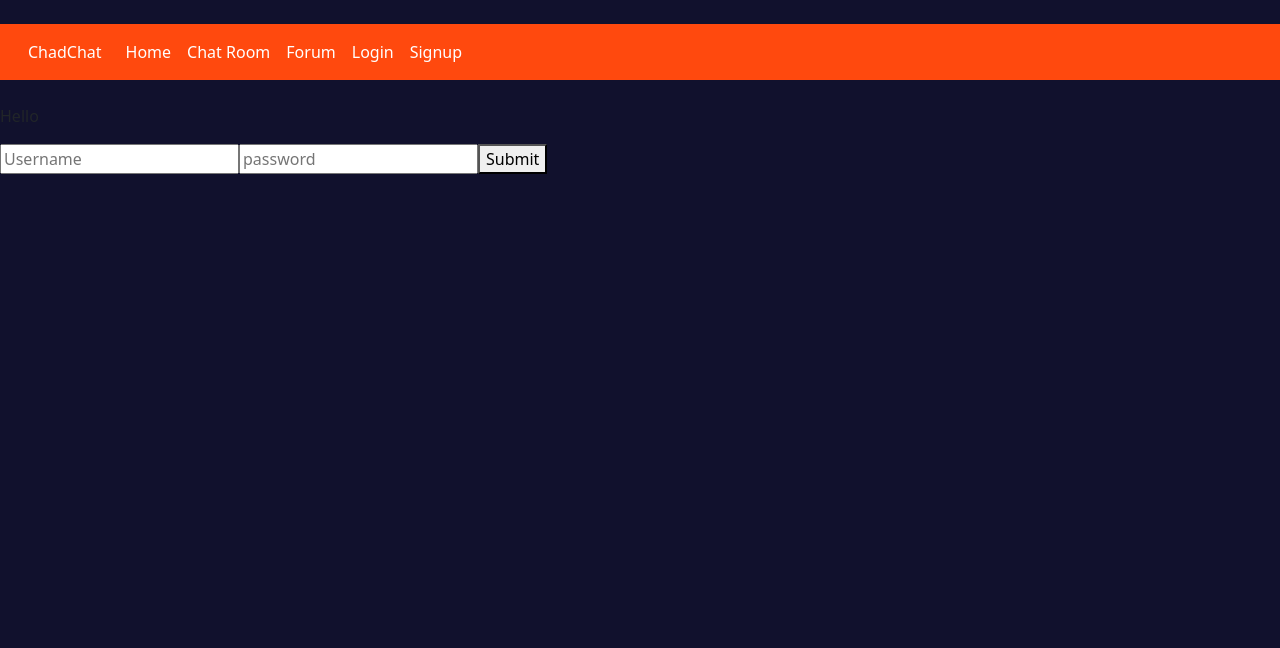
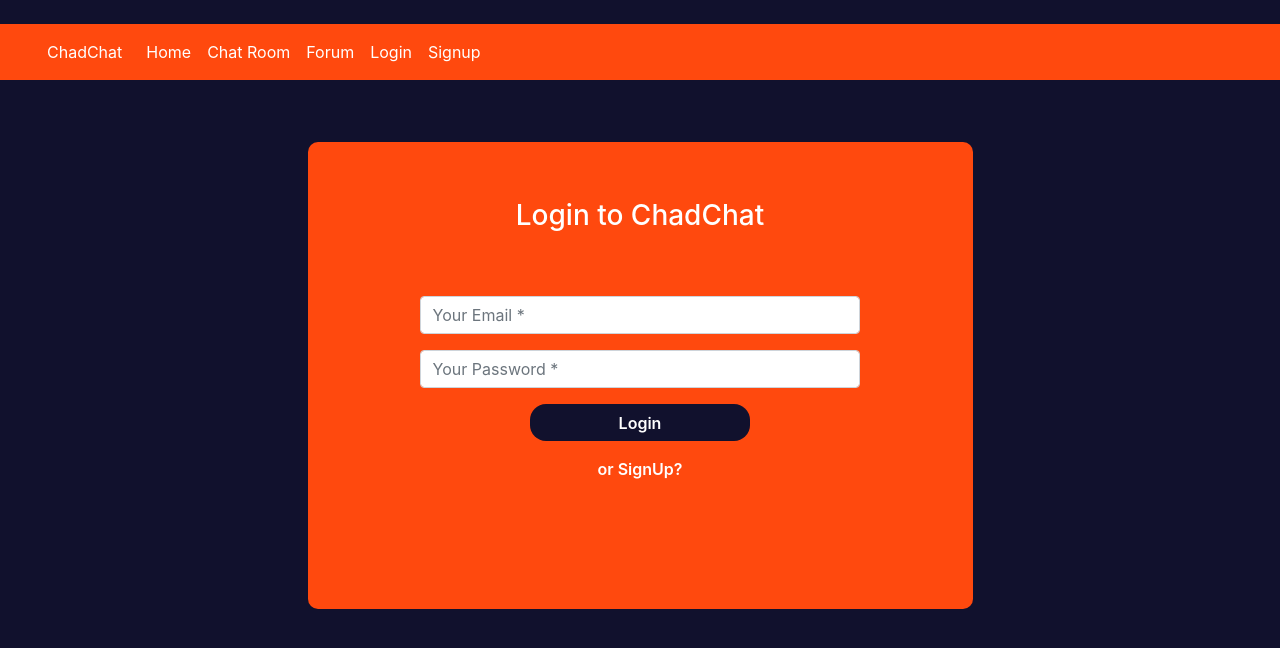
Before and after one commit to taylor67469/chadChat, a React (Create React App) app in the folder client/: page /login in a window 1280 px wide. Shown: the top 648 px of the page. Built offline with nearby package versions, Linux system fonts and the light colour scheme.

Commit message:
Login Form CSS updates

```diff
--- a/client/public/index.html
+++ b/client/public/index.html
@@ -26,6 +26,7 @@
     -->
     <title>React App</title>
     <link href="https://cdn.jsdelivr.net/npm/bootstrap@5.0.1/dist/css/bootstrap.min.css" rel="stylesheet" integrity="sha384-+0n0xVW2eSR5OomGNYDnhzAbDsOXxcvSN1TPprVMTNDbiYZCxYbOOl7+AMvyTG2x" crossorigin="anonymous">
+    <link href="//maxcdn.bootstrapcdn.com/bootstrap/4.1.1/css/bootstrap.min.css" rel="stylesheet" id="bootstrap-css">
     <link rel="stylesheet" href="./style.css">
   </head>
   <body>
--- a/client/src/App.js
+++ b/client/src/App.js
@@ -11,7 +11,7 @@ import Navbar from "./pages/navbar"
 import Room from "./pages/room"
 import Lobby from "./pages/Lobby"
 function App() {
-  const [loggedIn, setLoggedIn] = useState(false);
+  const [loggedIn, setLoggedIn] = useState(true);
   const [chat, setChat] = useState(true);
 
     //we need Xavier's code to set the loggedIn variable
--- a/client/src/component/log.js
+++ b/client/src/component/log.js
@@ -35,27 +35,62 @@ const Login=()=>{
   };
     // Notice how each input has a `value`, `name`, and `onChange` prop
     return (
-      <div>
-        <p>
-          Hello {login.username}
-        </p>
-        <form className="form">
-          <input
+      // <div>
+      //   <p>
+      //     Hello {login.username}
+      //   </p>
+      //   <form className="form">
+      //     <input
+      //       value={login.username}
+      //       name="firstName"
+      //       onChange={handleInputChange}
+      //       type="text"
+      //       placeholder="Username"
+      //     />
+      //     <input
+      //       value={login.password}
+      //       name="password"
+      //       onChange={handleInputChange}
+      //       type="password"
+      //       placeholder="password"
+      //     />
+      //     <button onClick={handleFormSubmit}>Submit</button>
+      //   </form>
+      // </div>
+
+      <div className="container login-container">
+            <div className="row justify-content-center">
+                <div className="col-7 login-form-1" style={{textAlign: "center"}}>
+                    <h3>Login to ChadChat</h3>
+                    <form>
+                        <div className="form-group">
+                            <input className="form-control"
                             value={login.username}
                             name="firstName"
                             onChange={handleInputChange}
                             type="text"
-            placeholder="Username"
-          />
-          <input
+                            placeholder="Your Email *" />
+                        </div>
+                        <div className="form-group">
+                            <input className="form-control"
                             value={login.password}
                             name="password"
                             onChange={handleInputChange}
                             type="password"
-            placeholder="password"
+                            placeholder="Your Password *"
                             />
-          <button onClick={handleFormSubmit}>Submit</button>
+                        </div>
+                        <div className="form-group">
+                            {/* <input type="submit" className="btnSubmit" value="Login" /> */}
+                            <button className="btnSubmit"
+                            onClick={handleFormSubmit}>Login</button>
+                        </div>
+                        <div className="form-group">
+                            <a href="/signup" className="orSign">or SignUp?</a>
+                        </div>
                     </form>
+                </div>
+                </div>
             </div>
     );
   }
--- a/client/src/pages/home.css
+++ b/client/src/pages/home.css
@@ -80,7 +80,7 @@ hr {
     font-weight: bold
 }
 
-.form-control {
+/* .form-control {
     border-radius: 12px;
     border: 1px solid #F0F0F0;
     font-size: 8px
@@ -93,4 +93,47 @@ hr {
 .form-control::placeholder {
     font-size: 8px;
     color: #a7a1a1
+} */
+
+/* login stuff */
+.login-container{
+    margin-top: 3%;
+    margin-bottom: 5%;
 }
+
+.login-form-1{
+    padding: 5%;
+    box-shadow: 5 5px 8px 0 rgba(0, 0, 0, 0.2), 0 9px 26px 0 rgba(0, 0, 0, 0.19);
+    background: rgb(255, 73, 14);
+    border-radius: 10px;
+}
+
+.login-form-1 h3{
+    text-align: center;
+    color: white;
+}
+
+.login-container form{
+    padding: 10%;
+}
+
+.btnSubmit
+{
+    width: 50%;
+    border-radius: 1rem;
+    padding: 1.5%;
+    border: none;
+    cursor: pointer;
+}
+
+.login-form-1 .btnSubmit{
+    font-weight: 600;
+    color: #fff;
+    background-color: rgb(17, 17, 45);
+}
+
+.login-form-1 .orSign{
+    color: white;
+    font-weight: 600;
+    text-decoration: none;
+}
```
Also changed, not shown: client/src/pages/navbar.css (deleted). Lines whose indentation alone changed are shown as unchanged.
